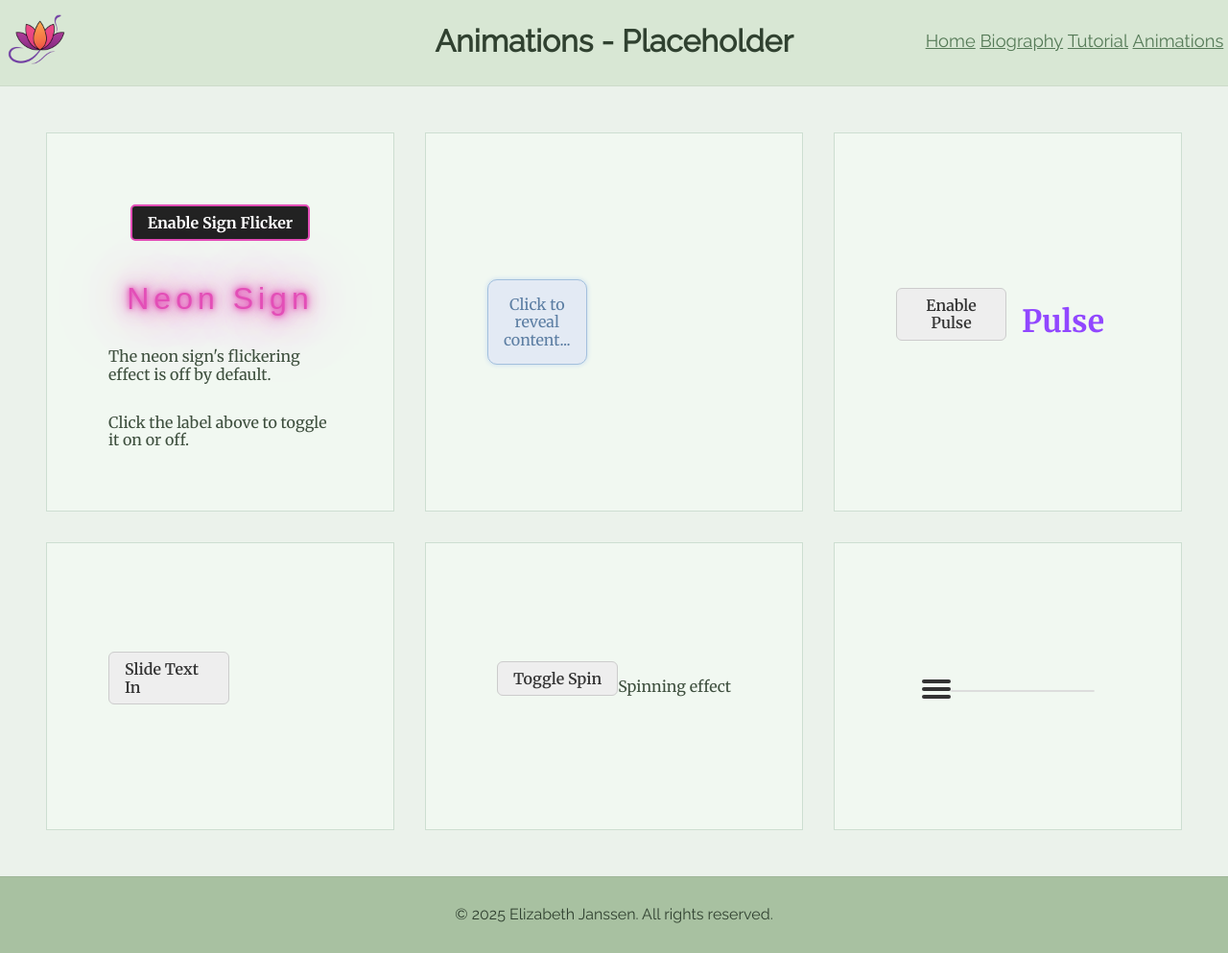
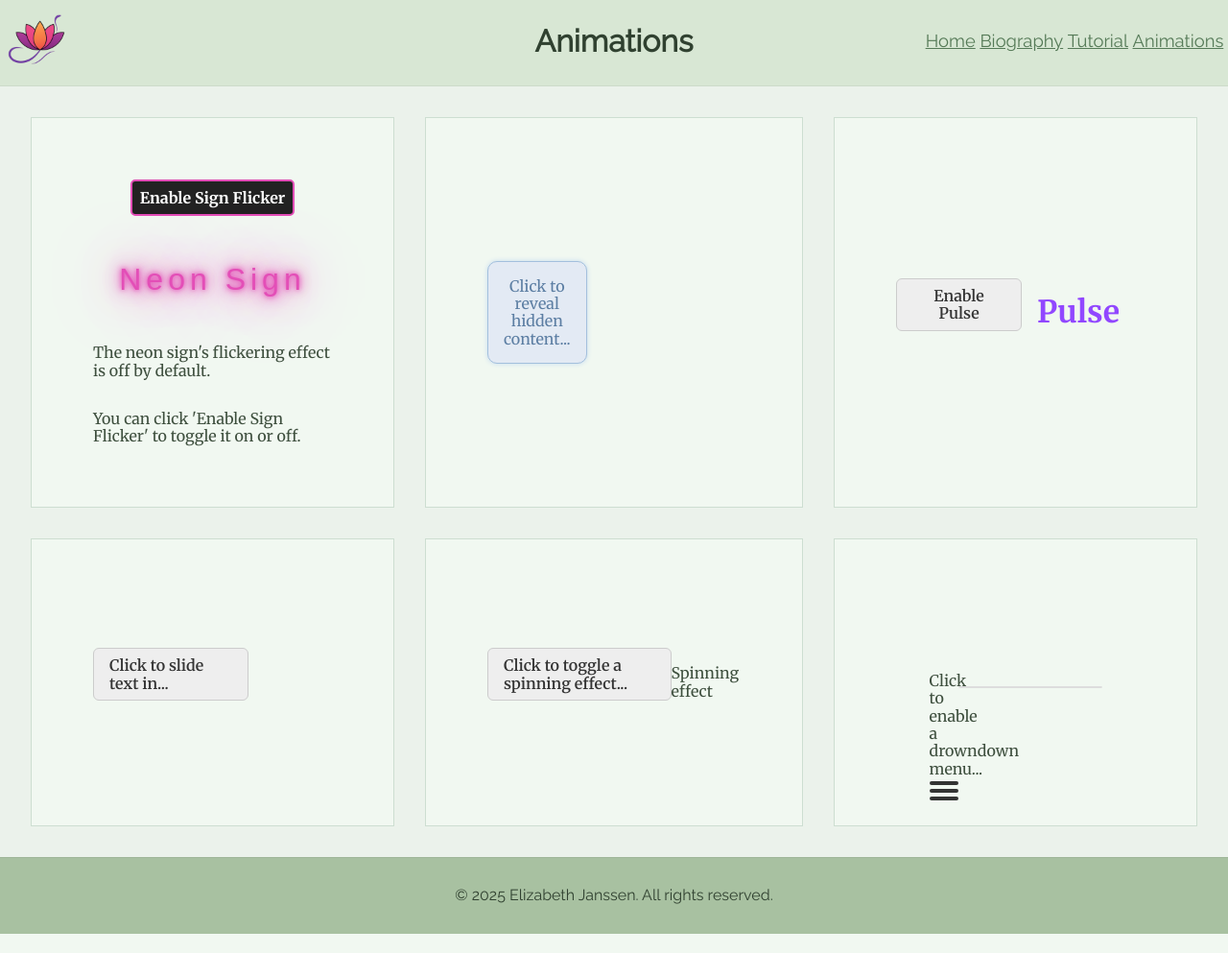
Before and after one commit to emjanssen/comm2019-finalproject-summer2025, a PHP site: page /animations.html in a window 1280 px wide. Shown: the whole page at 96% size. Run offline with PHP 8.4, Linux system fonts and the light colour scheme.

Commit message:
animations 1 and 2 complete

```diff
--- a/animations.html
+++ b/animations.html
@@ -10,7 +10,7 @@
     <link rel="stylesheet" media="screen" href="css/main.css">
     <link rel="stylesheet" media="screen" href="css/animations.css">
     <link rel="icon" href="css/img/faviconStar.ico" type="image/x-icon">
-    <script>var pageTitle = "Animations - Placeholder";</script>
+    <script>var pageTitle = "Animations";</script>
     <script src="js/main.js" defer></script>
 
     <title></title>
@@ -27,19 +27,20 @@
             <div id="animations-grid">
 
                 <div id="animations-one">
-                    <input type="checkbox" id="flicker-toggle" hidden>
-                    <label for="flicker-toggle" id="flicker-label">Enable Sign Flicker</label>
+
+                    <input type="checkbox" id="neon-sign-flicker-toggle" hidden>
+                    <label for="neon-sign-flicker-toggle" id="neon-sign-flicker-label">Enable Sign Flicker</label>
 
                     <p id="neon-sign" class="neon-text">Neon Sign</p>
 
                     <p>The neon sign's flickering effect is off by default.</p>
-                    <p>Click the label above to toggle it on or off.</p>
+                    <p>You can click 'Enable Sign Flicker' to toggle it on or off.</p>
                 </div>
 
 
                 <div id="animations-two">
-                    <input type="checkbox" id="toggle-content" hidden>
-                    <label for="toggle-content" class="click-to-show">Click to reveal content...</label>
+                    <input type="checkbox" id="hidden-content-toggle-content" hidden>
+                    <label for="hidden-content-toggle-content" class="hidden-content-click-to-show">Click to reveal hidden content...</label>
 
                     <div class="hidden-content">
                         <p>Here is some hidden content.</p>
@@ -55,22 +56,21 @@
 
 <div id="animations-four">
   <input type="checkbox" id="slide-toggle" hidden>
-  <label for="slide-toggle" class="slide-label">Slide Text In</label>
+  <label for="slide-toggle" class="slide-label">Click to slide text in...</label>
 
   <p class="slide-text">Slide into view</p>
 </div>
 
-
 <div id="animations-five">
   <input type="checkbox" id="spin-toggle" hidden>
-  <label for="spin-toggle" class="spin-label">Toggle Spin</label>
+  <label for="spin-toggle" class="spin-label">Click to toggle a spinning effect... </label>
 
   <p class="spin-text">Spinning effect</p>
 </div>
 
 <div id="animations-six">
   <input type="checkbox" id="menu-toggle" hidden>
-  <label for="menu-toggle" class="hamburger" aria-label="Toggle menu" role="button" tabindex="0">
+  <label for="menu-toggle" class="hamburger" aria-label="Toggle menu" role="button" tabindex="0">Click to enable a drowndown menu...
     <span></span>
     <span></span>
     <span></span>
--- a/css/animations.css
+++ b/css/animations.css
@@ -5,7 +5,7 @@
     grid-template-areas:
     "animations-one animations-two animations-three"
     "animations-four animations-five animations-six";
-    margin: 3rem;
+    margin: 2rem;
     gap: 2rem;
 }
 
@@ -61,6 +61,8 @@
 
 /* Flicker animation */
 @keyframes flicker {
+  /* at these percentages of the animation duration, content is fully visible
+  text shadow simulates the glowing effect */
   0%, 19%, 21%, 23%, 25%, 54%, 56%, 100% {
     opacity: 1;
     text-shadow:
@@ -71,6 +73,7 @@
       0 0 80px var(--neon-sign-color);
   }
 
+  /* at these percentages, dimmed text, and no text shadow (to mimic no flicker) */
   20%, 24%, 55% {
     opacity: 0.4;
     text-shadow: none;
@@ -79,10 +82,13 @@
 
 /* Default neon styling (no flicker) */
 .neon-text {
+  margin: 1rem;
   font-family: 'Arial', sans-serif;
   font-size: 2rem;
+  /* bit of extra space between the letters */
   letter-spacing: 5px;
   color: var(--neon-sign-color);
+  /* text shadow of varying sizes, all with the same colour */
   text-shadow:
     0 0 5px var(--neon-sign-color),
     0 0 10px var(--neon-sign-color),
@@ -91,35 +97,40 @@
     0 0 80px var(--neon-sign-color);
 }
 
-/* Flicker only when checkbox is checked */
-#flicker-toggle:checked ~ #neon-sign {
+/* Flicker in effect only when checkbox is checked */
+/* When the flicker-toggle id checkbox is checked, apply flicker animation to element with neon-sign id */
+/* ~ is the general sibling combinator:
+- select any sibling element that comes after the checked element, and matches the next selector.
+- sibling elements are elements that share the same parent element */
+#neon-sign-flicker-toggle:checked ~ #neon-sign {
+  /* play animation infinitely with 3 seconds duration */
   animation: flicker 3s infinite;
 }
 
-/* Style the label like a button */
-#flicker-label {
+/* styling for the 'enable sign flicker' button */
+#neon-sign-flicker-label {
   display: inline-block;
-  margin: 10px 0;
-  padding: 8px 16px;
+  padding: .5rem;
   background-color: #222;
   color: white;
   border: 2px solid var(--neon-sign-color);
   cursor: pointer;
   border-radius: 5px;
   font-weight: bold;
+  /* text inside the element cannot be selected or highlighted by user */
   user-select: none;
 }
 
+/* when the flicker-label checkbox is checked, change the background and text colour of enable flicker button */
 #flicker-toggle:checked + #flicker-label {
   background-color: var(--neon-sign-color);
   color: black;
 }
 
-
 /* animations-two */
 
-/* Base styles remain the same */
-.click-to-show {
+/* styling for the 'click to reveal' button */
+.hidden-content-click-to-show {
   cursor: pointer;
   background-color: #e3eaf4;
   color: #5c7ea3;
@@ -132,17 +143,21 @@
   text-align: center;
 }
 
-.click-to-show:hover {
+/* slight hover effect on click to show button */
+.hidden-content-click-to-show:hover {
   background-color: #d2deec;
   box-shadow: 0 0 8px #b0c8e5;
 }
 
 /* Transitionable hidden state */
 .hidden-content {
+  /* height, overflow and opacity initially set to make it invisible */
   max-height: 0;
   opacity: 0;
   overflow: hidden;
-  transition: max-height 0.6s ease, opacity 0.6s ease;
+ /* - - - */
+
+  /* styling for hidden content */
   color: rgb(60, 56, 56);
   background: #b0c3de;
   padding: 0 1rem;
@@ -153,12 +168,21 @@
   text-align: center;
 }
 
+.hidden-content {
+  /* transition to visible will take one second */
+  /* this makes the transition from 0 opacity to 1 opacity take a second */
+  /* the transition to max height alos takes a second */
+  transition:
+    opacity 1s ease,
+    max-height 1s ease,
+    padding 1s ease;
+}
+
 /* Smooth reveal when checkbox is checked */
-#toggle-content:checked + .click-to-show + .hidden-content {
-  max-height: 500px; /* or higher if you expect more content */
+#hidden-content-toggle-content:checked + .hidden-content-click-to-show + .hidden-content {
+  max-height: 500px;
   opacity: 1;
   padding: 1rem;
-  margin-top: 2rem;
 }
 
 /* animations-three */
```
